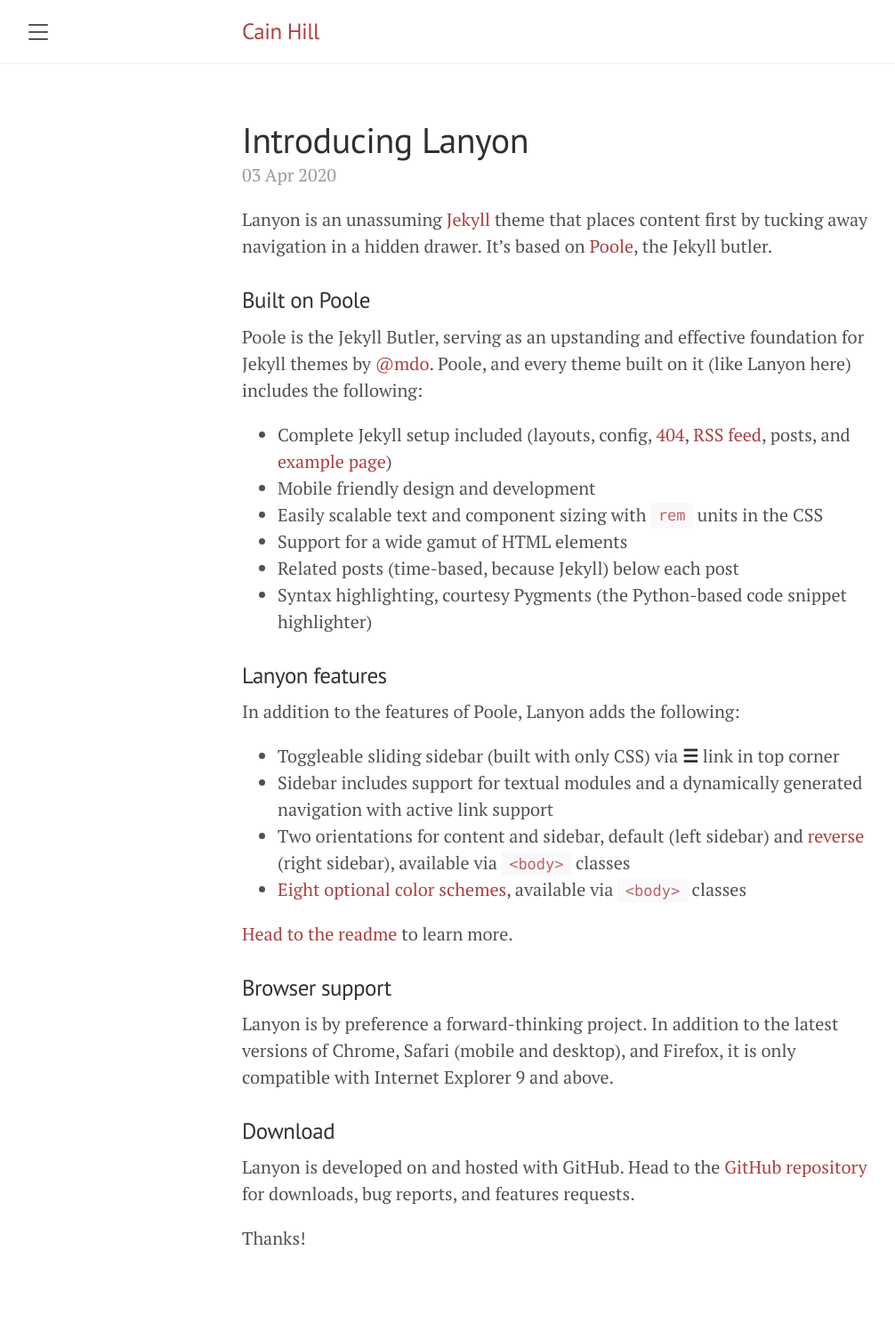
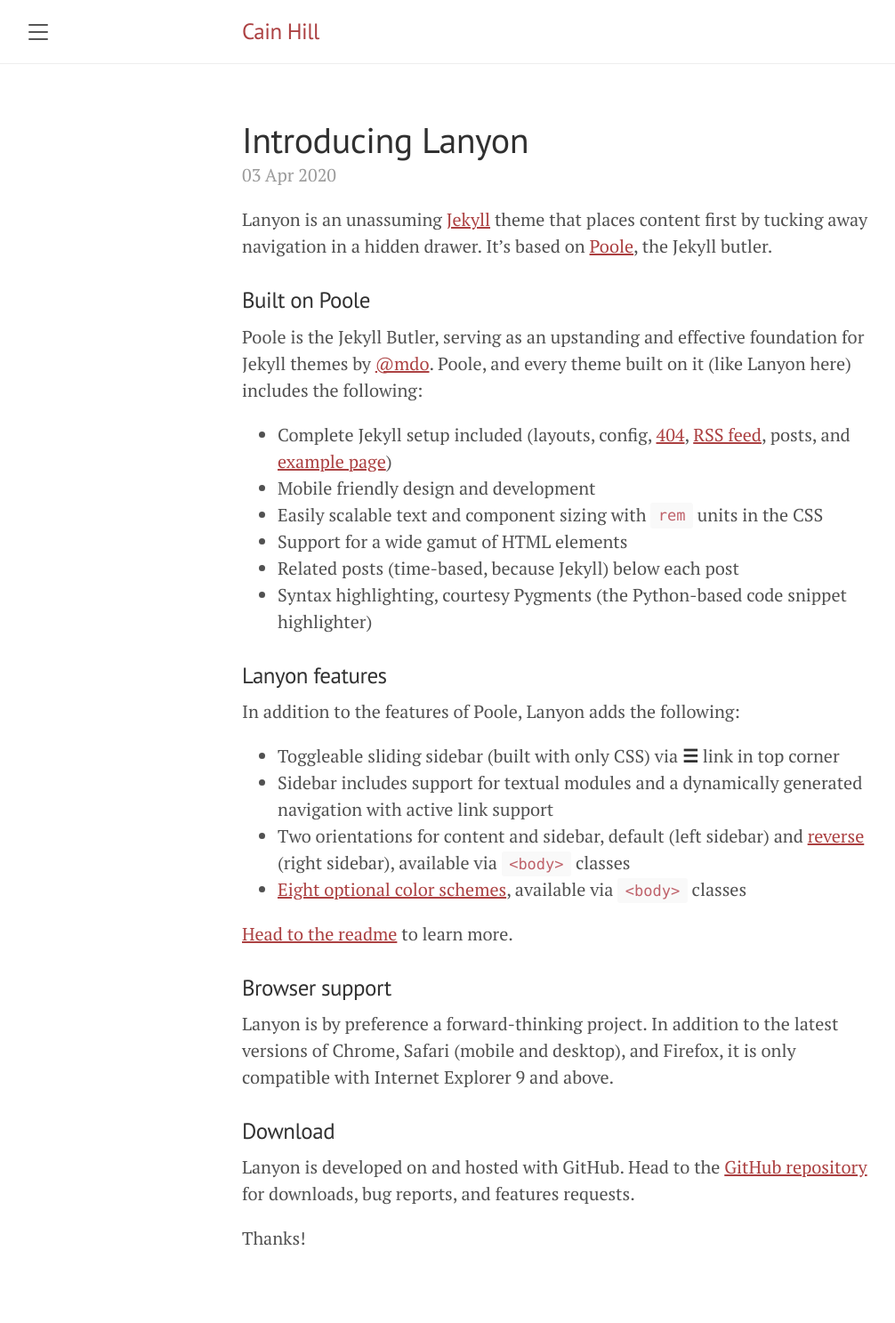
Before and after one commit to cainhill/cainhill.github.io, a Jekyll site: the page built from _blog/2020-04-03-introducing-lanyon.md, in a window 1280 px wide. Shown: the whole page at 89% size, without its empty margins (8-1014 px from the left). Built offline with Jekyll 4.4.1, drawn with Linux system fonts in a browser that asks for light colours.

Commit message:
make a tags underlined

```diff
--- a/_layouts/post.html
+++ b/_layouts/post.html
@@ -2,7 +2,7 @@
 layout: default
 ---
 
-<div class="post">
+<div class="custom post">
   <h1 class="post-title">{{ page.title }}</h1>
   <span class="post-date">{{ page.date | date_to_string }}</span>
   {{ content }}
--- a/public/css/custom.css
+++ b/public/css/custom.css
@@ -19,3 +19,7 @@
   margin-top: 0 !important;
   margin-bottom: 0 !important;
 }
+
+.custom.post a {
+  text-decoration: underline !important;
+}
```
